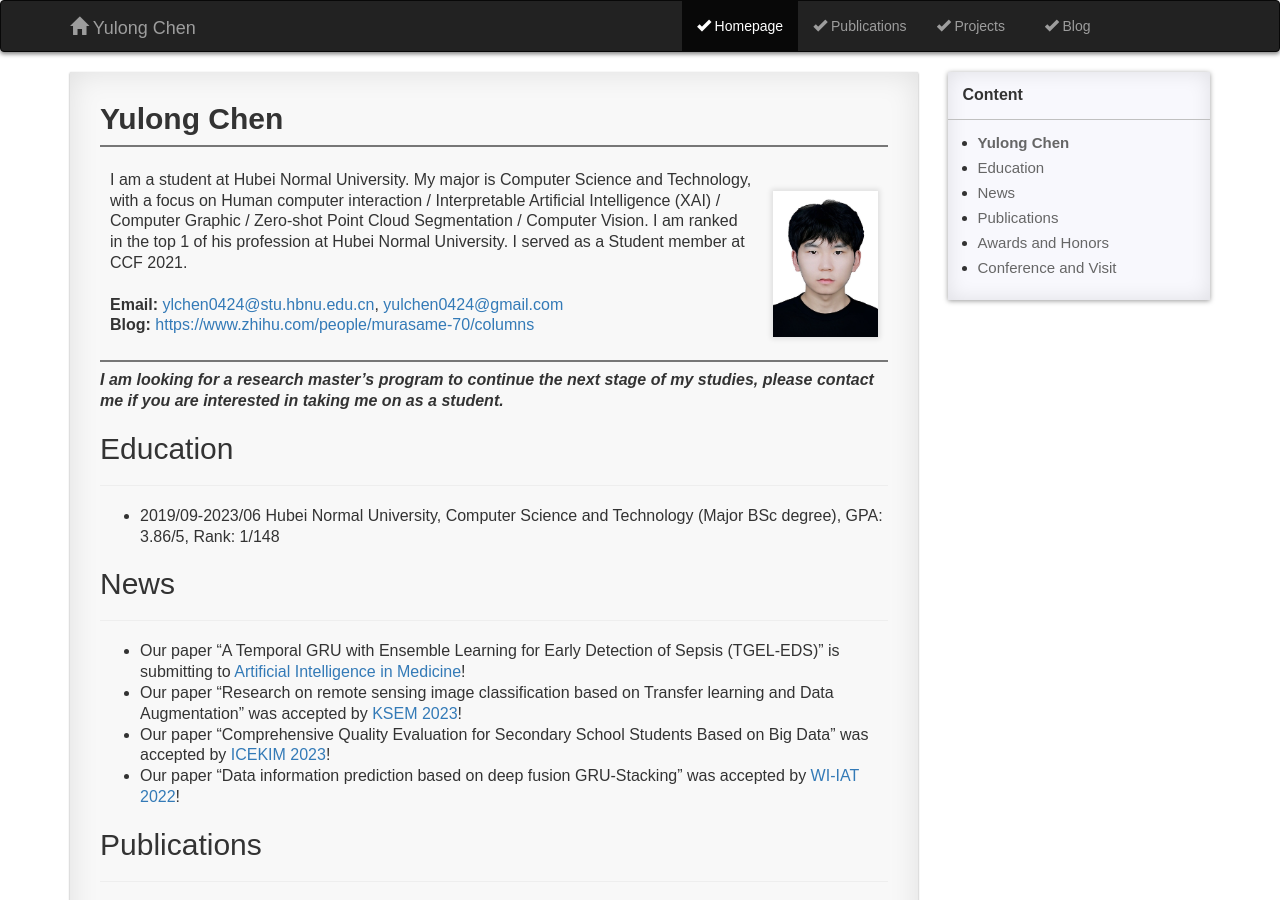
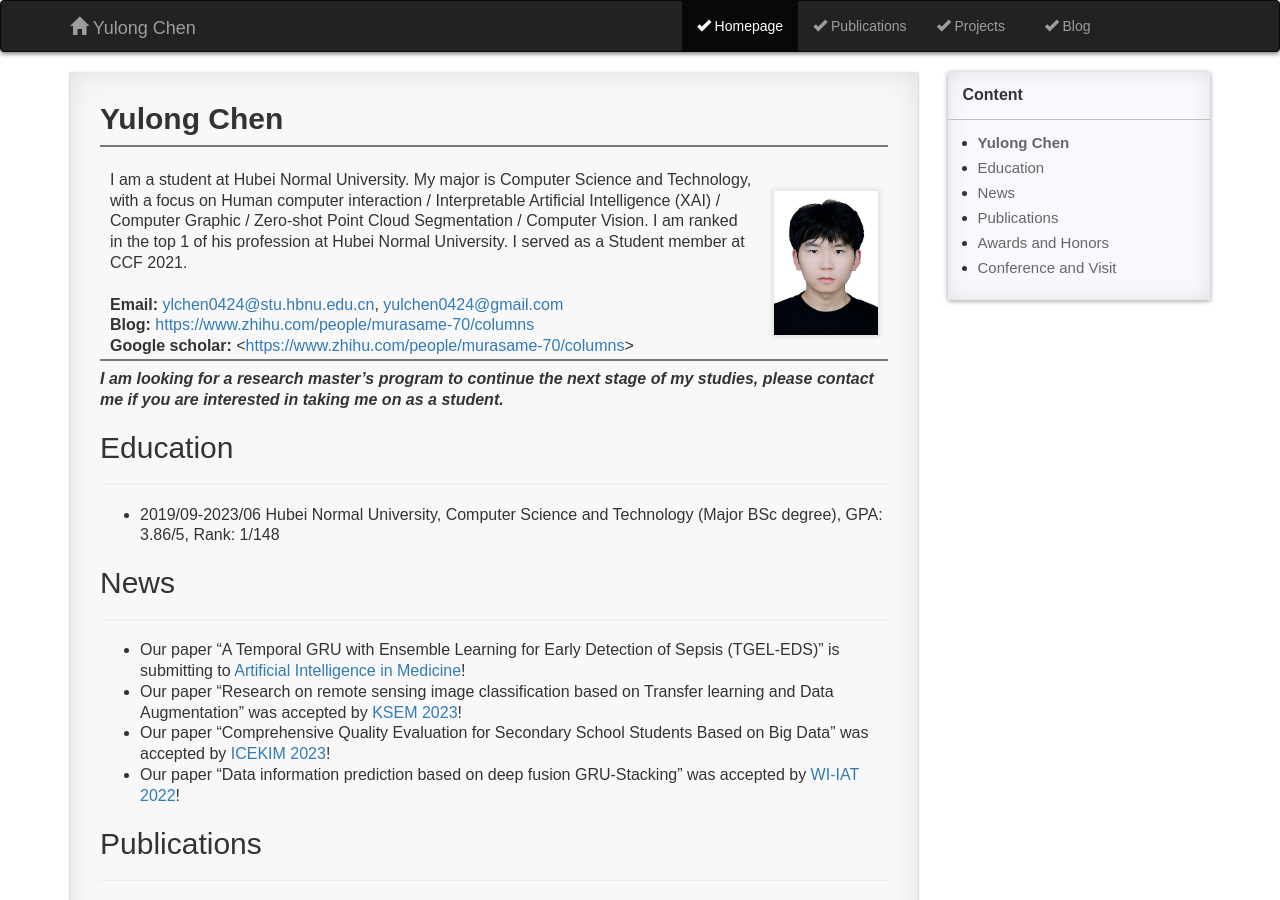
Before and after one commit to yulongC/yulongC.github.io, a Jekyll site: the page built from pages/1_homepage.md, in a window 1280 px wide and 900 px high. Built offline with Jekyll 4.4.1, drawn with Linux system fonts in a browser that asks for light colours; comment, search, counter and statistics services are not loaded.

Commit message:
Update 1_homepage.md

```diff
--- a/pages/1_homepage.md
+++ b/pages/1_homepage.md
@@ -11,7 +11,7 @@
 
 ## **Yulong Chen**
 
-| <br> I am a student at Hubei Normal University. My major is Computer Science and Technology, with a focus on Human computer interaction / Interpretable Artificial Intelligence (XAI) / Computer Graphic / Zero-shot Point Cloud Segmentation / Computer Vision. I am ranked in the top 1 of his profession at Hubei Normal University. I served as a Student member at CCF 2021. <br> <br> **Email:** <ylchen0424@stu.hbnu.edu.cn>, <yulchen0424@gmail.com> <br> **Blog:** <https://www.zhihu.com/people/murasame-70/columns>  <br> <br> | <br> &emsp; ![image](https://yulongC.github.io/images/chen-2023.jpg) <br> <br> |
+| <br> I am a student at Hubei Normal University. My major is Computer Science and Technology, with a focus on Human computer interaction / Interpretable Artificial Intelligence (XAI) / Computer Graphic / Zero-shot Point Cloud Segmentation / Computer Vision. I am ranked in the top 1 of his profession at Hubei Normal University. I served as a Student member at CCF 2021. <br> <br> **Email:** <ylchen0424@stu.hbnu.edu.cn>, <yulchen0424@gmail.com> <br> **Blog:** <https://www.zhihu.com/people/murasame-70/columns>  <br> **Google scholar:** <[https://www.zhihu.com/people/murasame-70/columns](https://scholar.google.com/citations?hl=en&user=G4RazmQAAAAJ&view_op=list_works&gmla=AOV7GLMocIzBzFzB3jGGdrzAaTuncsxcl1r1nD7tQGtvVPucTCOyUvQZ4YUjoouO6NzDMY6W1OnE4XuL-jGo7QMQzTs6GHV_FV8Ax3LqWM8ycc0-a3LA0vU2IYw4iL9C5bJu4Zxzn1zE)> <br> | <br> &emsp; ![image](https://yulongC.github.io/images/chen-2023.jpg) <br> <br> |
 
 ***I am looking for a research master's program to continue the next stage of my studies, please contact me if you are interested in taking me on as a student.***
 
```
